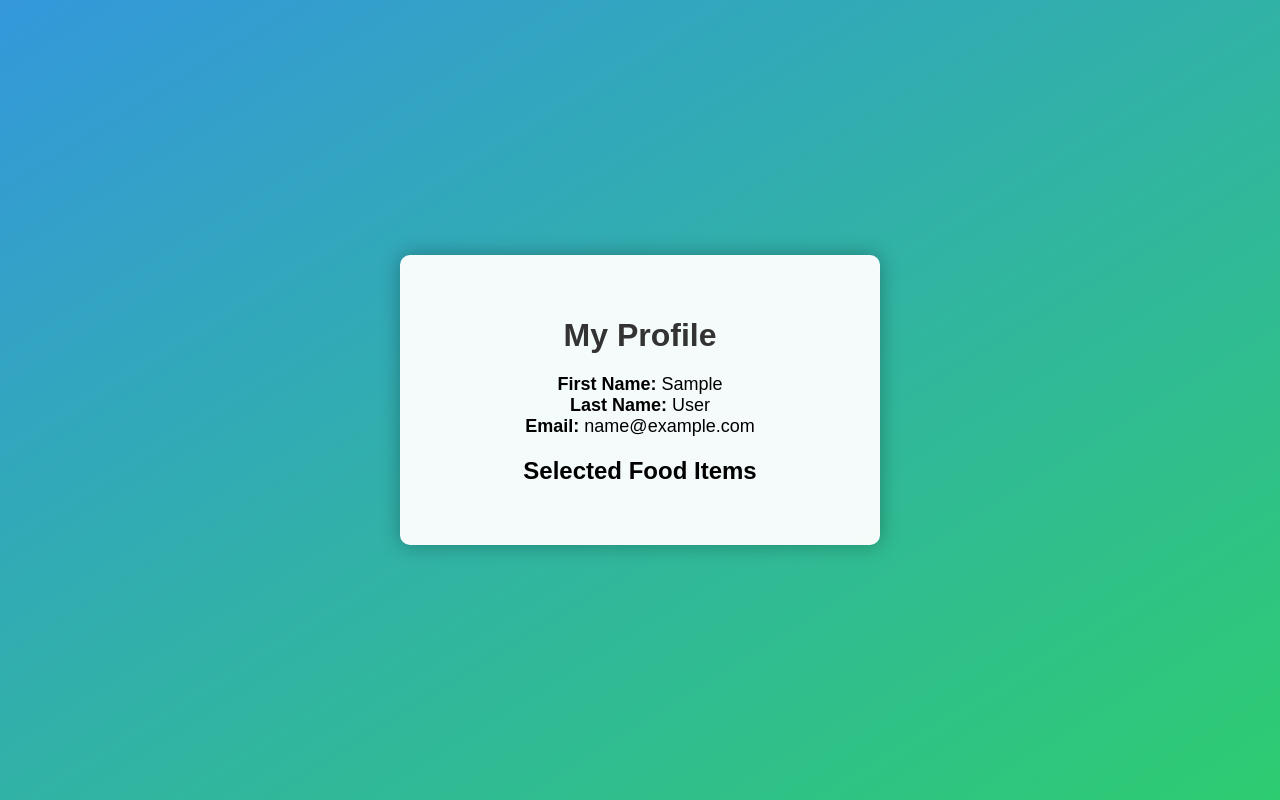
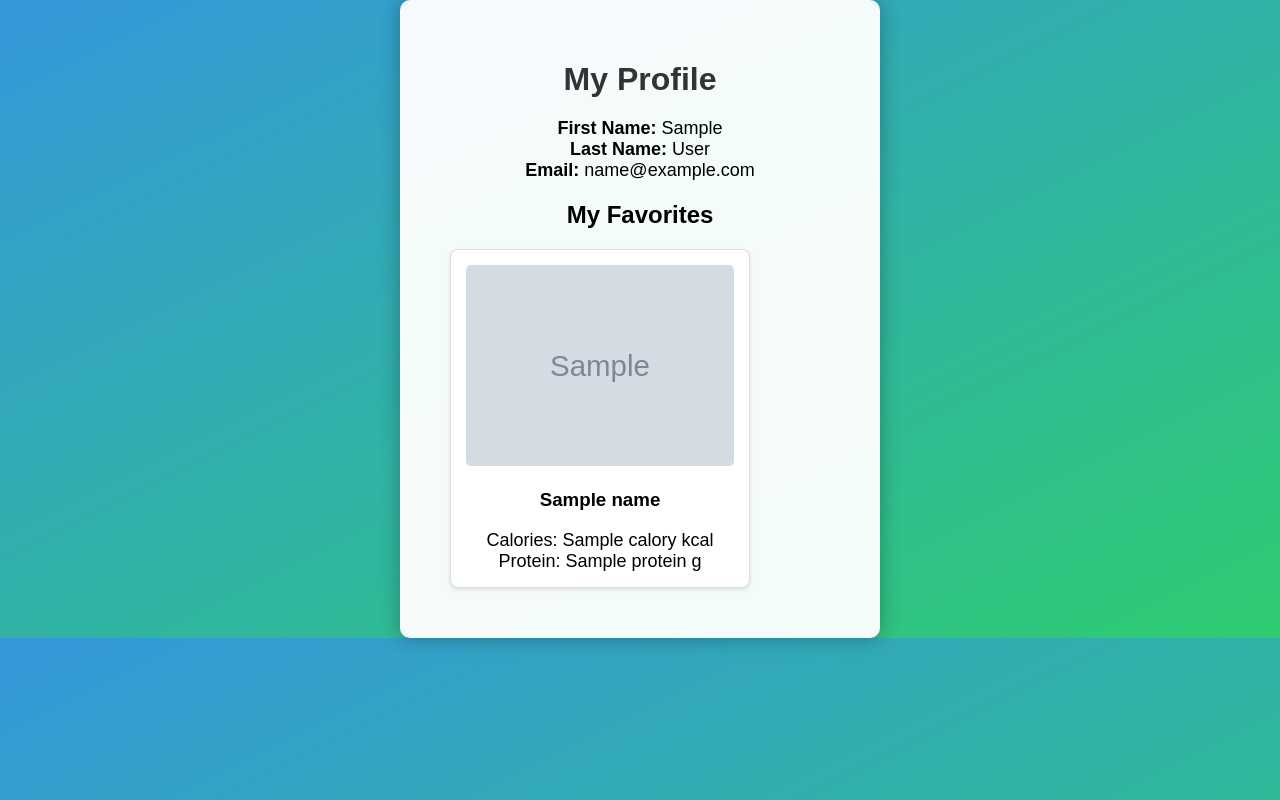
Before and after one commit to jhteh2000/sse-team-project-1, a Flask app: template api/templates/userInfo.html in a window 1280 px wide. Run offline with Flask 3, Linux system fonts and the light colour scheme; the visitor is signed in with stand-in values (Sample User, id 1); the template is opened without the code that fills it: most values are stand-ins (such as "Sample title", 1, 10 or a date in 2020); grey boxes marked "Sample" are stand-in pictures; parts of the project's set-up code (start-up, migrations or seed data) failed here and were passed over.

Commit message:
User favorites functioning

```diff
--- a/api/app.py
+++ b/api/app.py
@@ -1,6 +1,6 @@
 from flask import Flask, render_template, request, redirect, url_for, flash, jsonify
 import json
-from functions.results import process_search, get_response
+from functions.results import process_search, get_response_recipe, get_response_uri
 from functions.userbaseAPI import add_row_to_table, return_data, return_user
 from flask_login import LoginManager, login_user, logout_user, login_required, current_user
 from werkzeug.security import generate_password_hash, check_password_hash
@@ -54,11 +54,12 @@ def results():
         data = json.load(read_file)
 
     # For Production
-    # response = get_response(args_dict)
+    # response = get_response_recipe(args_dict)
     # data = response.json()
 
     result_args = {
         "count": 0,
+        "uri": [],
         "image": [],
         "name": [],
         "calories": [],
@@ -69,6 +70,7 @@ def results():
 
     for recipe in data["hits"]:
         if process_search(args_dict, recipe):
+            result_args["uri"].append(recipe["recipe"]["uri"])
             result_args["image"].append(recipe["recipe"]["image"])
             result_args["name"].append(recipe["recipe"]["label"])
             result_args["calories"].append(
@@ -132,10 +134,45 @@ def register():
 @app.route("/user_info")
 @login_required
 def user_info():
+    uri_list = []
+    for dish in return_data("Favorites", current_user.email):
+        uri_list.append(dish["dish_uri"])
 
-    selected_food_items = current_user.get_selected_food_items()
+    # For Testing (Will be replaced with Requests)
+    with open(join("../samplejson", "recipe.json"), "r") as read_file:
+        data = json.load(read_file)
 
-    return render_template("userInfo.html", current_user=current_user, selected_food_items=selected_food_items)
+    # For Production
+    # response = get_response_uri(uri_list)
+    # data = response.json()
+
+    favorites = {
+        "count": 0,
+        "image": [],
+        "name": [],
+        "calories": [],
+        "protein": [],
+    }
+
+    for recipe in data["hits"]:
+        # TESTING ONLY (DELETE THIS IF STATEMENT FOR PRODUCTION)
+        if recipe["recipe"]["uri"] in uri_list:
+            favorites["image"].append(recipe["recipe"]["image"])
+            favorites["name"].append(recipe["recipe"]["label"])
+            favorites["calories"].append(
+                round(
+                    recipe["recipe"]["totalNutrients"]["ENERC_KCAL"]["quantity"],
+                    ndigits=3,
+                )
+            )
+            favorites["protein"].append(
+                round(
+                    recipe["recipe"]["totalNutrients"]["PROCNT"]["quantity"], ndigits=3
+                )
+            )
+            favorites["count"] += 1
+
+    return render_template("userInfo.html", favorites=favorites)
 
 @app.route("/logout")
 @login_required
@@ -149,9 +186,12 @@ def logout():
 def add_selected_food():
     try:
         data = request.get_json()
-        print(data)
-        current_user.add_selected_food_item(data)
-        print(current_user.selected_food_items)
+        data_to_insert = {
+            "username (email)": current_user.email,
+            "dish_uri": data["uri"]
+        }
+        add_row_to_table("Favorites", data_to_insert)
+
         return jsonify({'message': 'Food item added successfully'})
     except Exception as e:
         return jsonify({'error': 'Failed to add food item'}), 500
--- a/api/static/css/user_info.css
+++ b/api/static/css/user_info.css
@@ -5,7 +5,7 @@ body {
     align-items: center;
     justify-content: center;
     background: linear-gradient(to bottom right, #3498db, #2ecc71);
-    height: 100vh;
+    height: auto;
 }
 
 .container {
@@ -31,7 +31,7 @@ p {
 
 .food-box {
     position: relative; /* Set the position to relative for absolute positioning inside */
-    width: 25%;
+    width: 100%;
     max-width: 300px;
     box-sizing: border-box;
     margin: 10px;
@@ -42,3 +42,9 @@ p {
     box-shadow: 0 2px 4px rgba(0, 0, 0, 0.1);
     text-align: center;
 }
+
+img {
+    max-width: 100%;
+    height: auto;
+    border-radius: 5px;
+}
--- a/api/templates/results.html
+++ b/api/templates/results.html
@@ -13,8 +13,8 @@
   <a href="{{ url_for('user_info') }}" class="my-profile-button">My Profile</a>
 
   {% for i in range([20, result_args['count']]|min) %}
-  <div class="food-box" data-ingredientlist='{{ result_args["ingredient"][i] | tojson }}' data-recipeurl='{{ result_args["recipeURL"][i] | tojson }}'>
-    <img src="{{ result_args['image'][i] }}" alt="Food 1">
+  <div class="food-box" data-uri='{{ result_args["uri"][i] | tojson }}' data-ingredientlist='{{ result_args["ingredient"][i] | tojson }}' data-recipeurl='{{ result_args["recipeURL"][i] | tojson }}'>
+    <img src="{{ result_args['image'][i] }}" alt="Food Image">
     <h3>{{ result_args.get('name')[i] }}</h3>
     <div class="details">
       <p>Calories: {{ result_args['calories'][i] }} kcal</p>
--- a/api/templates/userInfo.html
+++ b/api/templates/userInfo.html
@@ -13,20 +13,18 @@
         <p><strong>Last Name:</strong> {{ current_user.last_name }}</p>
         <p><strong>Email:</strong> {{ current_user.email }}</p>
 
-	<h2>Selected Food Items</h2>
+	    <h2>My Favorites</h2>
 
-    {% for item in current_user.selected_food_items %}
+    {% for i in range(favorites["count"]) %}
         <div class="food-box">
-            <!-- <img src="{{ item['image'] }}" alt="{{ item['name'] }}"> -->
-            <h3>{{ item['name'] }}</h3>
+            <img src="{{ favorites['image'][i] }}" alt="{{ favorites['name'][i] }}">
+            <h3>{{ favorites['name'][i] }}</h3>
             <div class="details">
-                <p>Calories: {{ item['calories'] }} kcal</p>
-                <p>Protein: {{ item['protein'] }} g</p>
+                <p>Calories: {{ favorites['calories'][i] }} kcal</p>
+                <p>Protein: {{ favorites['protein'][i] }} g</p>
             </div>
         </div>
     {% endfor %}
-
     </div>
-
 </body>
 </html>
```
Also changed, not shown: api/static/js/storeFav.js (+2 -12 lines), functions/results.py (+16 -2 lines).
